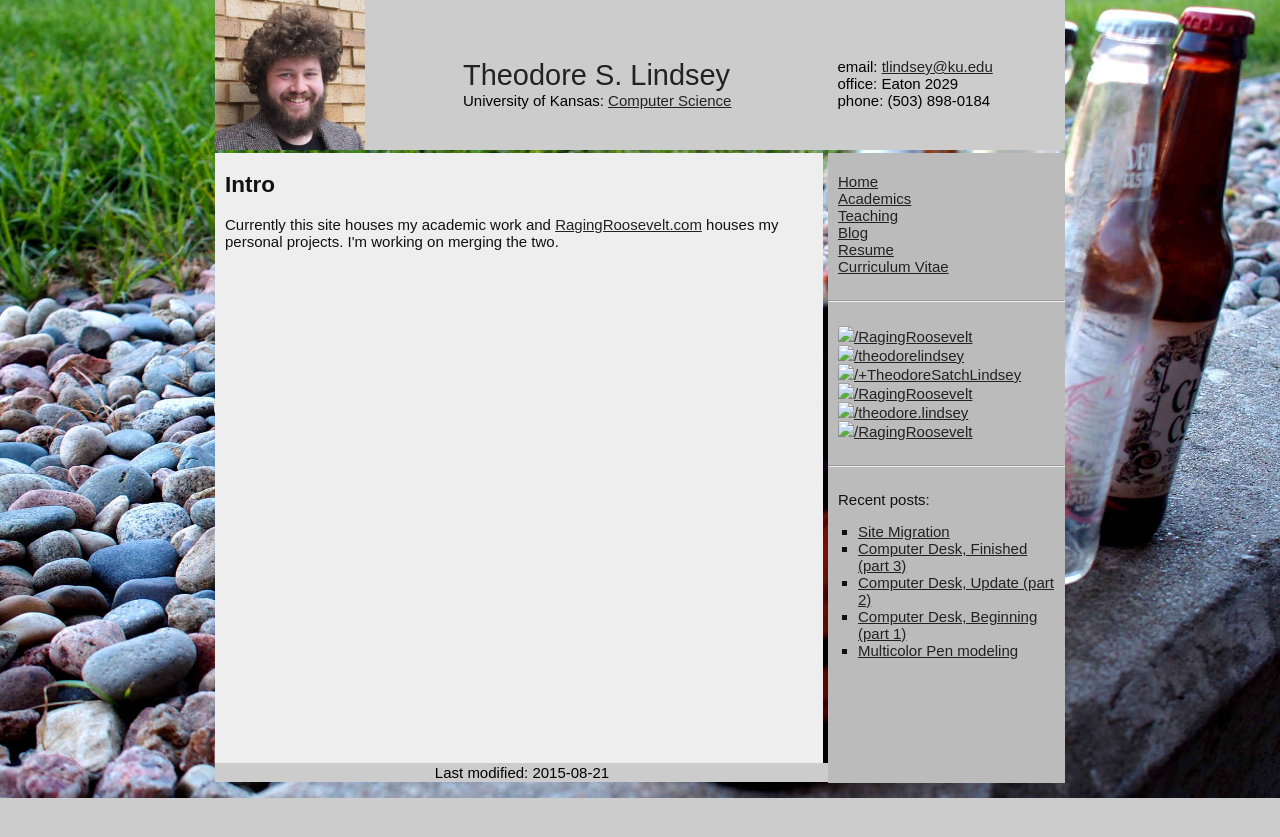
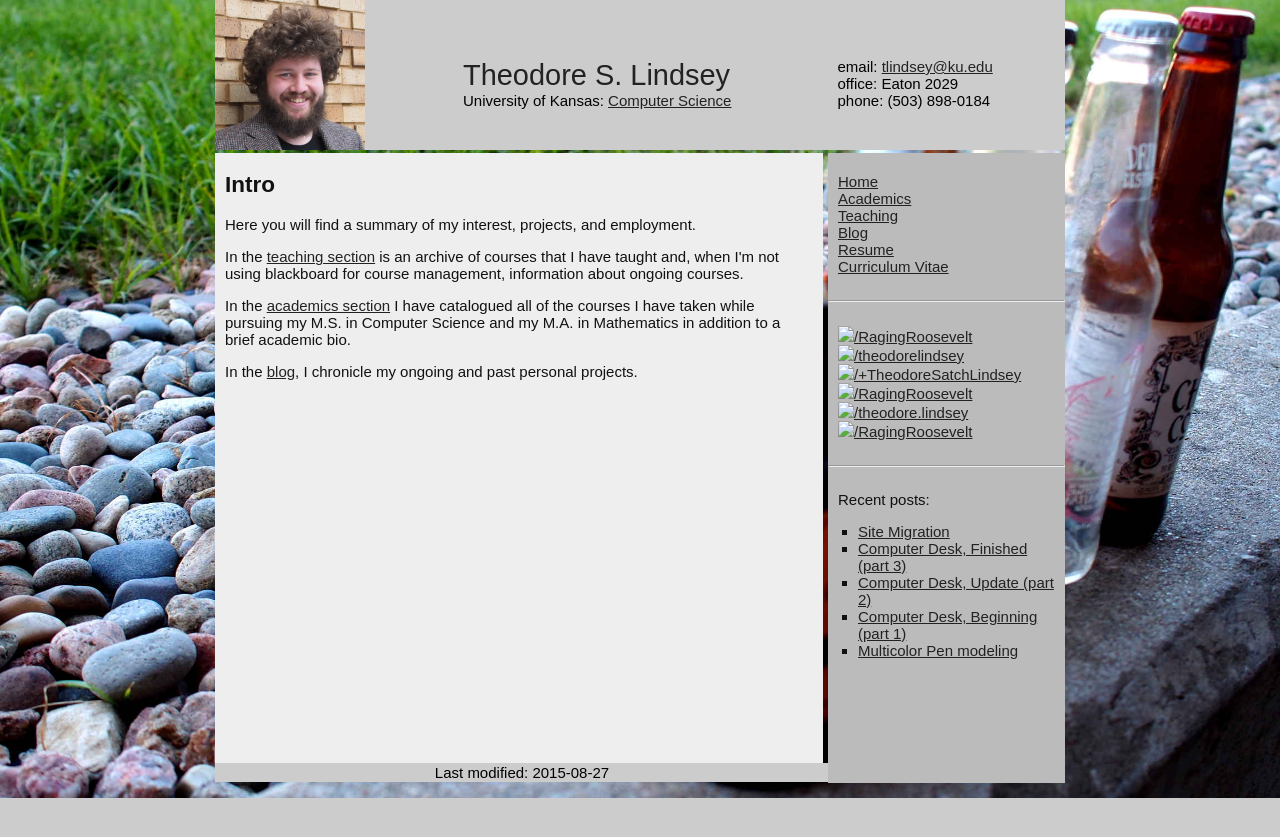
Before and after one commit to RagingRoosevelt/RagingRoosevelt.github.io, a Jekyll site: the page built from index.html, in a window 1280 px wide. Shown: the top 837 px of the page. Built offline with Jekyll 4.4.1, drawn with Linux system fonts in a browser that asks for light colours.

Commit message:
Updated home page

```diff
--- a/index.html
+++ b/index.html
@@ -2,10 +2,19 @@
 layout: default
 title: Theodore S. Lindsey
 section: Home
-last_modified_at: 2015-08-21
+last_modified_at: 2015-08-27
 ---
 
 
 <h2>Intro</h2>
 
-Currently this site houses my academic work and <a href="http://ragingroosevelt.com">RagingRoosevelt.com</a> houses my personal projects.  I'm working on merging the two.
+<p>Here you will find a summary of my interest, projects, and employment.</p>
+
+<p>In the <a href="/teaching/">teaching section</a> is an archive of courses that I have taught and,
+when I'm not using blackboard for course management, information about ongoing courses.</p>
+
+<p>In the <a href="/academics.html">academics section</a> I have catalogued all of the courses I have
+taken while pursuing my M.S. in Computer Science and my M.A. in Mathematics in addition to a brief
+academic bio.</p>
+
+<p>In the <a href="/blog/">blog</a>, I chronicle my ongoing and past personal projects.</p>
```
